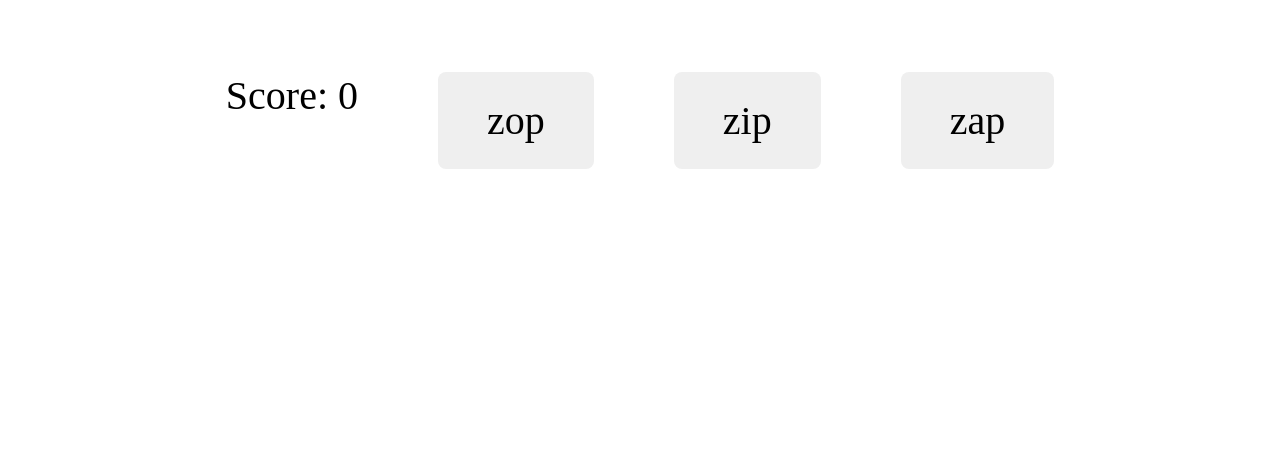
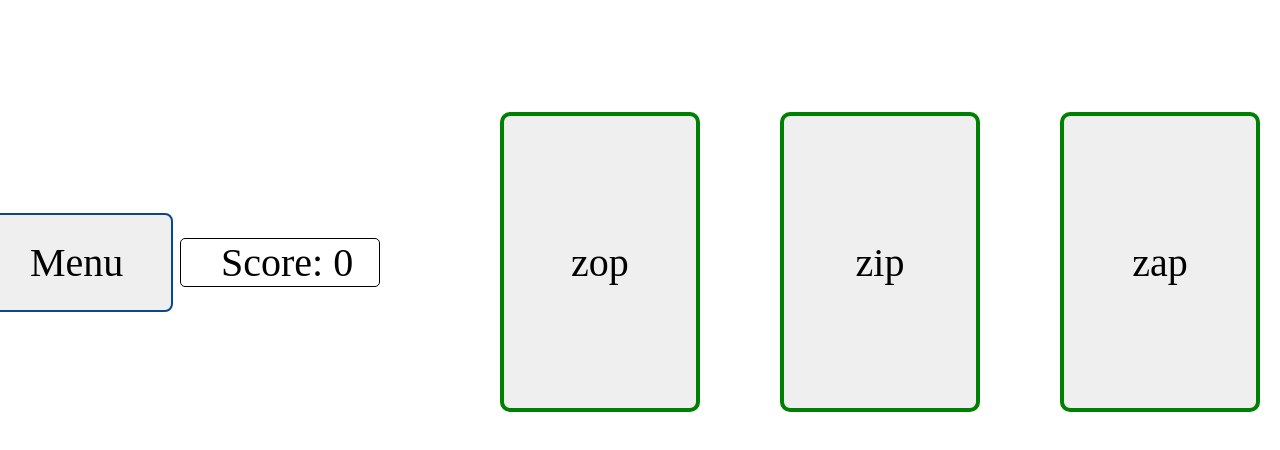
Before and after one commit to Moe-Pwint/Zip-Zap-Zop-Game, a React (Vite) app: page / in a window 1280 px wide. Shown: the top 450 px of the page. Built offline with nearby package versions, Linux system fonts and the light colour scheme.

Commit message:
Update CSS.

```diff
--- a/src/components/StartingUI.jsx
+++ b/src/components/StartingUI.jsx
@@ -31,14 +31,27 @@ export default function StartingUI() {
     <>
       {gameWin && <WinAlert />}
       {gameWin === false && <LossAlert />}
+      <div className="topContainer">
+        <MenuUI />
         <ScoreUI score={score} />
+      </div>
+      <div className="cardsContainer">
         <Cards
           score={score}
           handleScore={handleScore}
           gamePlaying={gamePlaying}
           activateGameLoss={activateGameLoss}
         />
+      </div>
     </>
+  )
+}
+
+function MenuUI() {
+  return (
+    <div className="menuContainer">
+      <button className="menuBtn">Menu</button>
+    </div>
   )
 }
 
@@ -62,7 +75,11 @@ function LossAlert() {
 
 function ScoreUI({ score }) {
   console.log('score updated')
-  return <div>Score: {score}</div>
+  return (
+    <div className="scoreContainer">
+      <div>Score: {score}</div>
+    </div>
+  )
 }
 
 function Cards({ score, handleScore, gamePlaying, activateGameLoss }) {
@@ -114,9 +131,9 @@ function Cards({ score, handleScore, gamePlaying, activateGameLoss }) {
       key={card}
       onClick={checkCardClick}
       disabled={!gamePlaying}
-      className={`${card} ${card === correctCard ? 'true' : 'false'}`}
+      className={`card ${card} ${card === correctCard ? 'true' : 'false'}`}
     >
-      {card}
+      <p>{card}</p>
     </button>
   ))
   console.log('card created')
```
Lines whose indentation alone changed are shown as unchanged.
